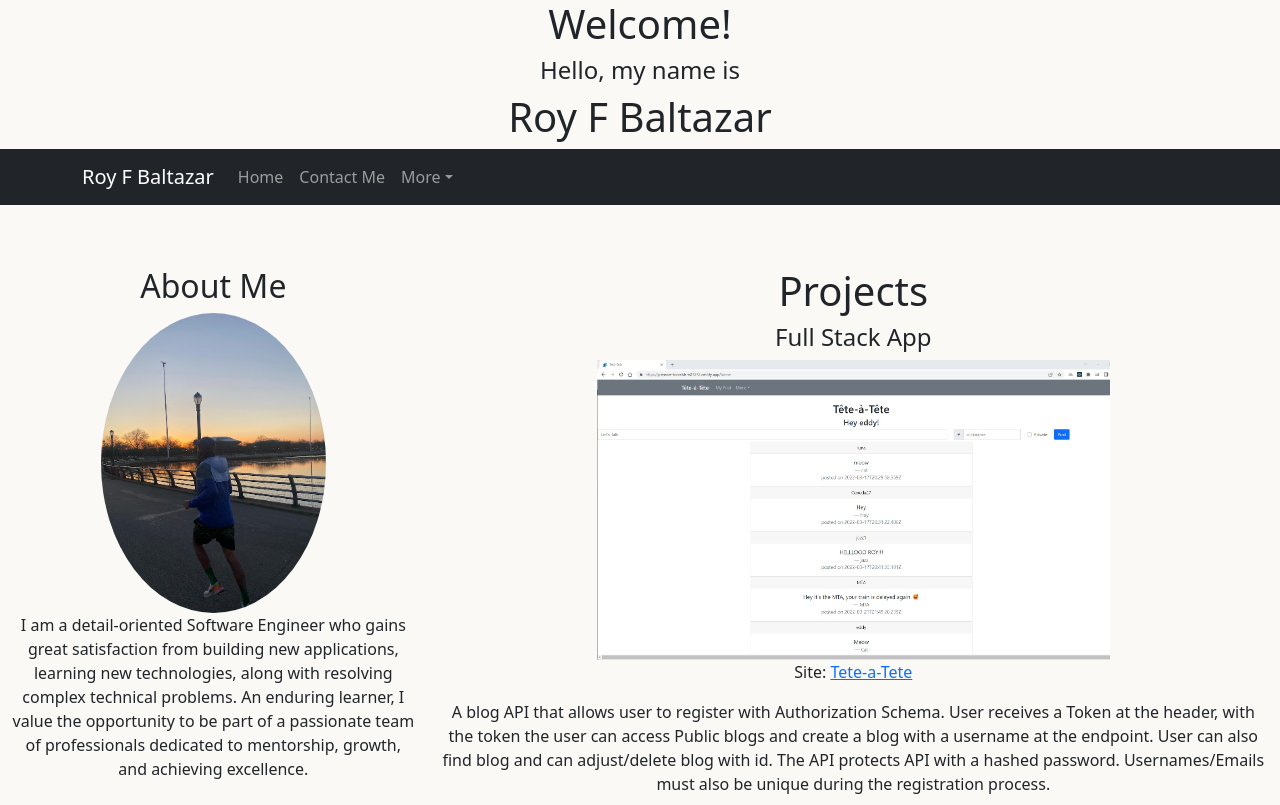
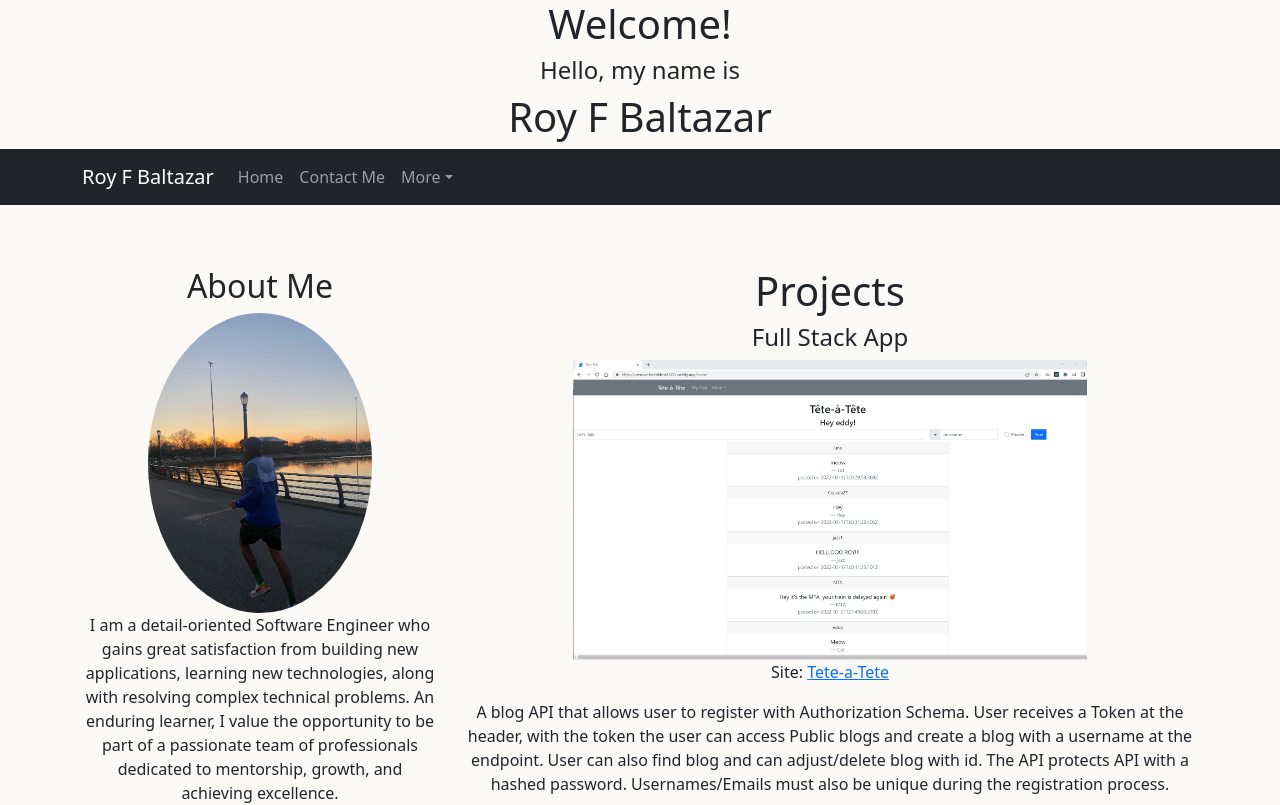
Before and after one commit to RoyFBaltazar/portfolio, a React (Create React App) app: page / in a window 1280 px wide. Shown: the top 805 px of the page. Built offline with nearby package versions, Linux system fonts and the light colour scheme.

Commit message:
Many updates 2

```diff
--- a/src/components/home.js
+++ b/src/components/home.js
@@ -5,7 +5,7 @@ import Star from '../images/star.jpg'
 import BlogApi from '../images/herokuapp.jpg'
 import Run from '../images/run1.jpg'
 const Home=()=>{
-    return(<Container fluid style={{marginTop: '3.875rem'}}>
+    return(<Container  style={{marginTop: '3.875rem'}}>
 
 <Row>
     <Col className="col-sm-4">
```
